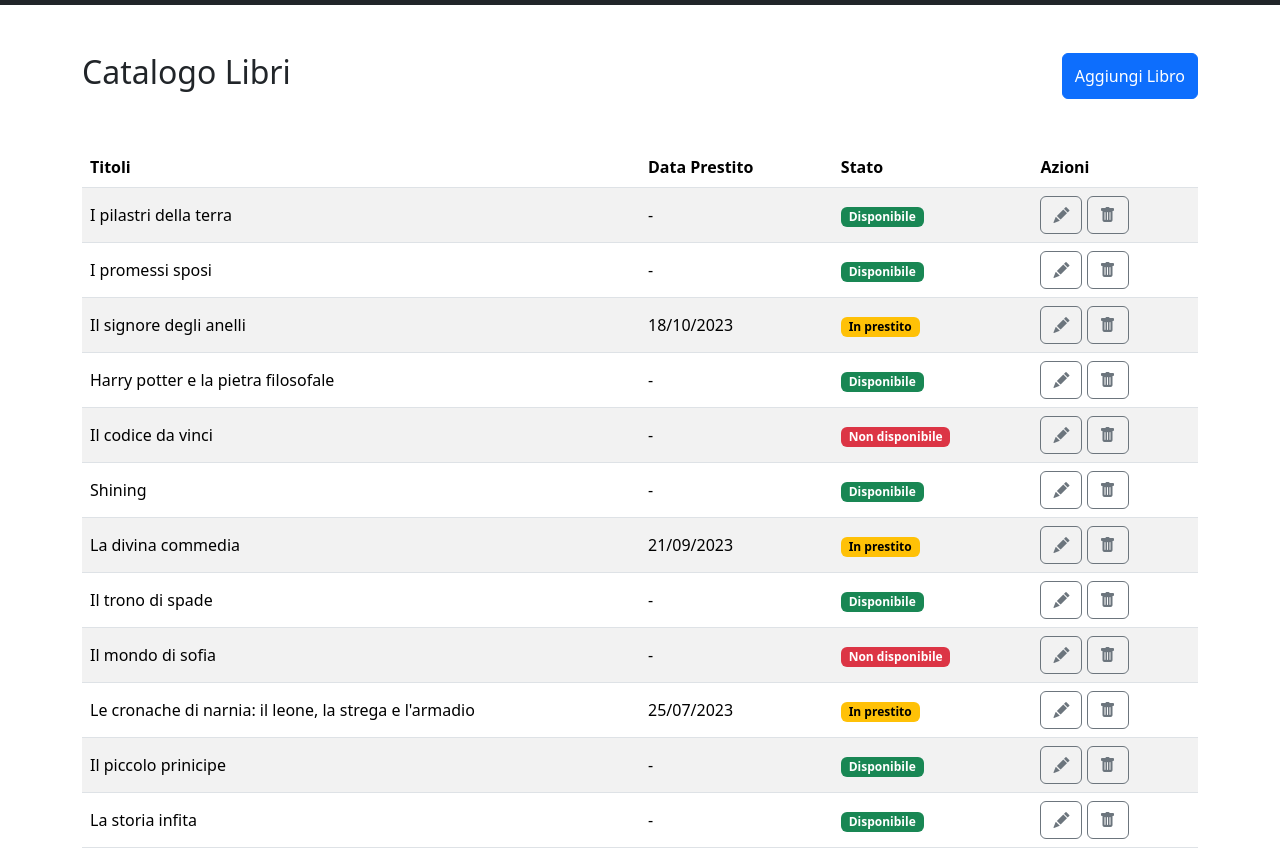
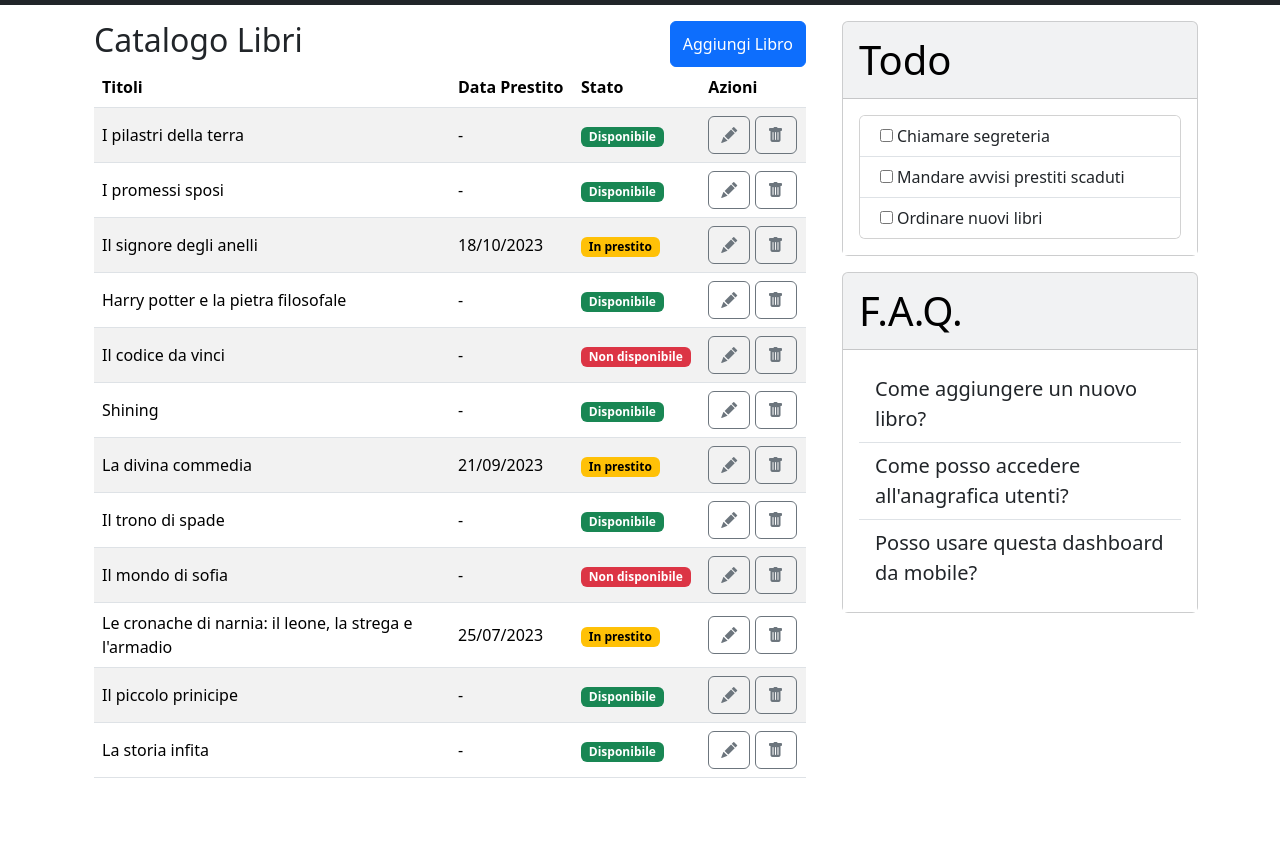
Before and after one commit to MatteInvi/html-css-bootstrap-dashboard, a plain HTML site: page index.html in a window 1280 px wide. Shown: the part 71-935 px from the top of the page. After the commit the page ends 865 px from the top, so only its background shows below. Drawn offline with nearby package versions, Linux system fonts and the light colour scheme.

Commit message:
feat: inserimento cards

```diff
--- a/index.html
+++ b/index.html
@@ -45,9 +45,14 @@
     <!-- End Header -->
     <!-- Main Section -->
     <main>
+
+
+        <div class="container">
+            <div class="row">
+                <div class="mt-3 col-12 col-lg-8">
                     <div class="container">
                         <!-- Contenitore titolo e bottone -->
-            <div class="mt-5 mb-5 d-flex justify-content-between">
+                        <div class="d-flex justify-content-between">
                             <h2>Catalogo Libri</h2>
                             <button class="btn btn-primary text-nowrap">Aggiungi Libro</button>
                         </div>
@@ -229,7 +234,42 @@
                             </tbody>
                         </table>
                         <!-- Fine Tabella -->
+                        <!-- Cards -->
                     </div>
+                </div>
+                <div class=" mt-3 col-12 col-lg-4">
+                    <div class="card text-bg-light mb-3">
+                        <div class="card-header fs-1">Todo</div>
+                        <div class="card-body bg-white">
+                            <div class="card">
+                                <ul class="list-group list-group-flush">
+                                    <li class="list-group-item"><input type="checkbox" class="m-1">Chiamare segreteria
+                                    </li>
+                                    <li class="list-group-item"><input type="checkbox" class="m-1">Mandare avvisi
+                                        prestiti scaduti</li>
+                                    <li class="list-group-item"><input type="checkbox" class="m-1">Ordinare nuovi libri
+                                    </li>
+                                </ul>
+                            </div>
+                        </div>
+                    </div>
+
+                    <div class="card text-bg-light mb-3">
+                        <div class="card-header fs-1">F.A.Q.</div>
+                        <div class="card-body bg-white">
+                            <ul class="list-group list-group-flush fs-5">
+                                <li class="list-group-item">Come aggiungere un nuovo libro?</li>
+                                <li class="list-group-item">Come posso accedere all'anagrafica utenti?</li>
+                                <li class="list-group-item">Posso usare questa dashboard da mobile?</li>
+                            </ul>
+                        </div>
+                    </div>
+                </div>
+            </div>
+        </div>
+        </div>
+        <!-- Fine Cards -->
+
     </main>
     <!-- End Main       -->
 
```
Lines whose indentation alone changed are shown as unchanged.
